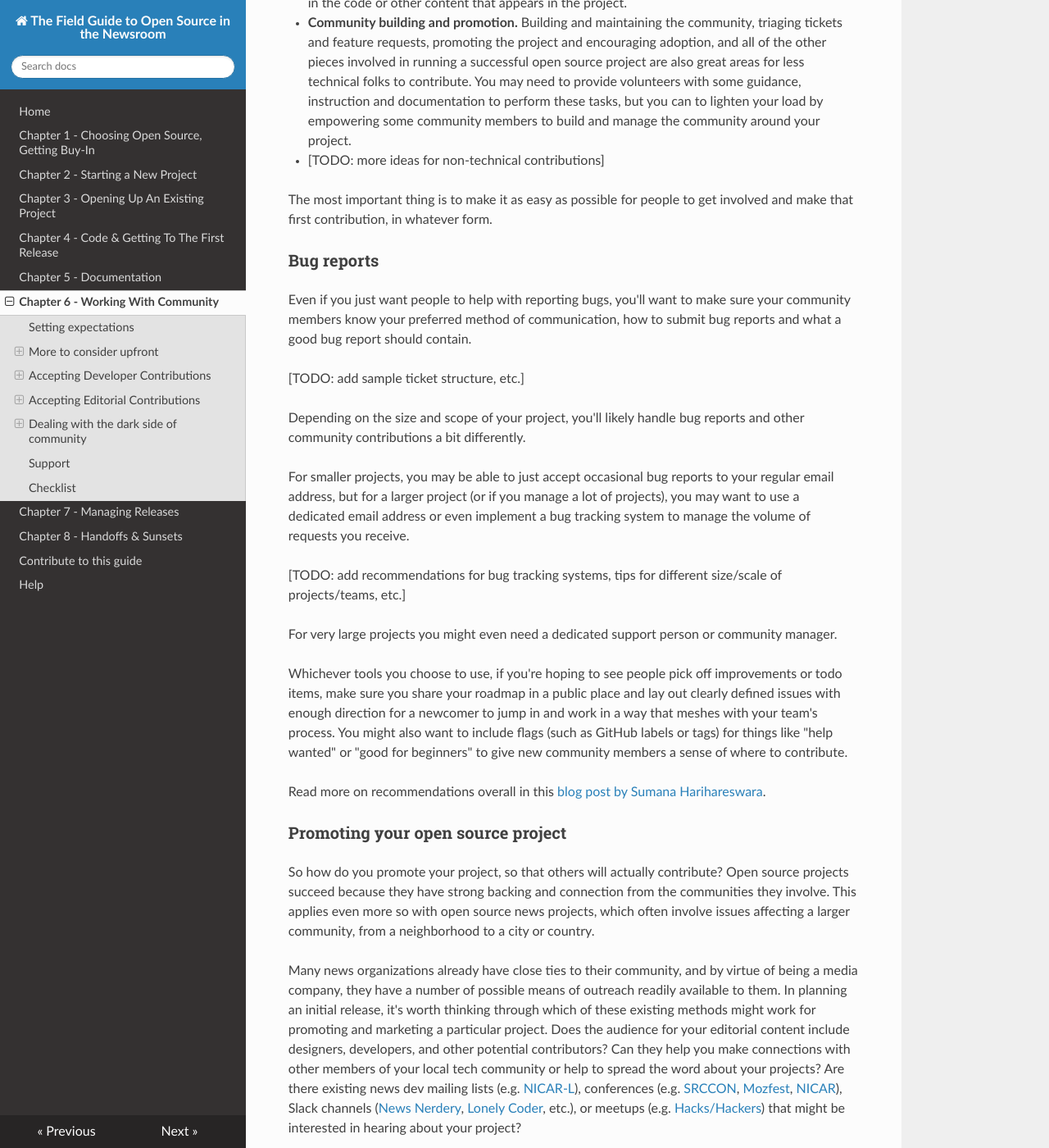
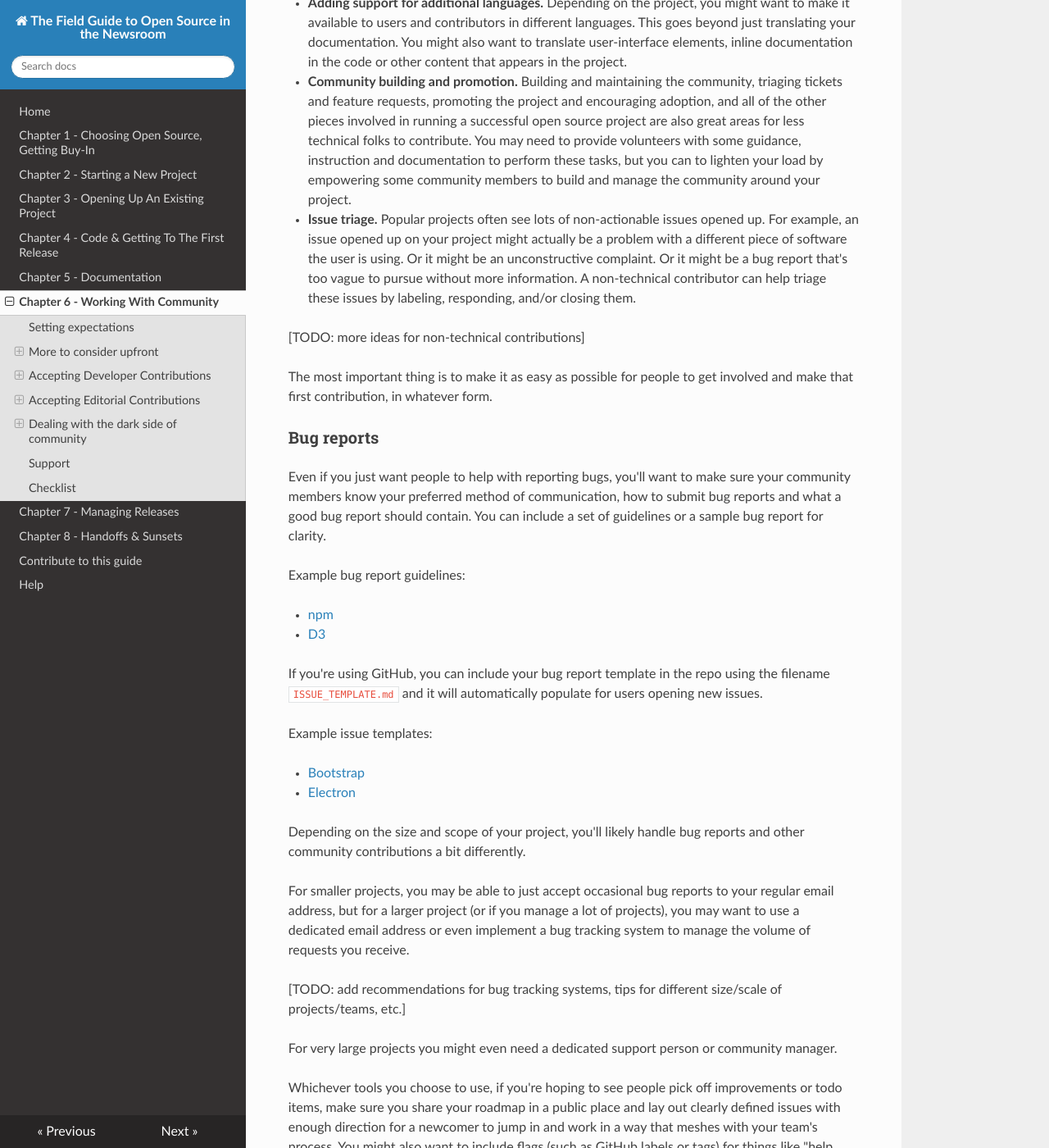
Before and after one commit to OpenNewsLabs/field-guide-open-source-newsroom, an MkDocs documentation site: the page built from docs/Chapter06-Community.md, in a window 1280 px wide and 1400 px high, scrolled down 3710 px. Shown: the whole window at 82% size. Built offline with MkDocs 1.6.1, drawn with Linux system fonts in a browser that asks for light colours; nearby versions of some CDN libraries; old or Windows-style settings are respelled for this version of MkDocs; some of the changed text lies outside the part shown.

Commit message:
Close #28

```diff
--- a/docs/Chapter06-Community.md
+++ b/docs/Chapter06-Community.md
@@ -84,6 +84,8 @@ As a developer, when you open source your work you may be thinking that people w
 
 In general, and particularly as you're just starting to build a community around your project, no contribution is too small. Even submitting bug reports and feature requests is a great way for people to get involved. From there, some people might progress to helping with code review and quality assurance (QA) as a less-intimidating way to contribute to the codebase.
 
+Some projects tag issues that are good starter tasks for someone who wants to help. For example, React has a ["good first bug" tag](https://github.com/facebook/react/labels/good%20first%20bug).
+
 Keep in mind that non-technical people may also want to help with your project, and try to provide ways for them to get involved. Here are a few additional things you might consider:
 
 * **Adding or improving documentation.** It's often helpful to have people who are not familiar with your project try to follow the instructions you've provided and note issues where they get stuck. You might also just need help copy editing or fleshing out your documentation, and this is often a great place for new contributors to get started.
@@ -92,15 +94,27 @@ Keep in mind that non-technical people may also want to help with your project,
 
 * **Community building and promotion.** Building and maintaining the community, triaging tickets and feature requests, promoting the project and encouraging adoption, and all of the other pieces involved in running a successful open source project are also great areas for less technical folks to contribute. You may need to provide volunteers with some guidance, instruction and documentation to perform these tasks, but you can to lighten your load by empowering some community members to build and manage the community around your project.
 
-* [TODO: more ideas for non-technical contributions]
+* **Issue triage.** Popular projects often see lots of non-actionable issues opened up. For example, an issue opened up on your project might actually be a problem with a different piece of software the user is using. Or it might be an unconstructive complaint. Or it might be a bug report that's too vague to pursue without more information. A non-technical contributor can help triage these issues by labeling, responding, and/or closing them.
+
+[TODO: more ideas for non-technical contributions]
 
 The most important thing is to make it as easy as possible for people to get involved and make that first contribution, in whatever form.
 
 ### Bug reports
 
-Even if you just want people to help with reporting bugs, you'll want to make sure your community members know your preferred method of communication, how to submit bug reports and what a good bug report should contain.
+Even if you just want people to help with reporting bugs, you'll want to make sure your community members know your preferred method of communication, how to submit bug reports and what a good bug report should contain. You can include a set of guidelines or a sample bug report for clarity.
 
-[TODO: add sample ticket structure, etc.]
+Example bug report guidelines:
+
+* [npm](https://github.com/npm/npm/wiki/Contributing-Guidelines)
+* [D3](https://gist.github.com/mbostock/370b737ce71bed0749e103b01ce1bfaf)
+
+If you're using GitHub, you can include your bug report template in the repo using the filename `ISSUE_TEMPLATE.md` and it will automatically populate for users opening new issues.
+
+Example issue templates:
+
+* [Bootstrap](https://github.com/twbs/bootstrap/blob/master/ISSUE_TEMPLATE.md)
+* [Electron](https://github.com/electron/electron/blob/master/ISSUE_TEMPLATE.md)
 
 Depending on the size and scope of your project, you'll likely handle bug reports and other community contributions a bit differently.
 
```
